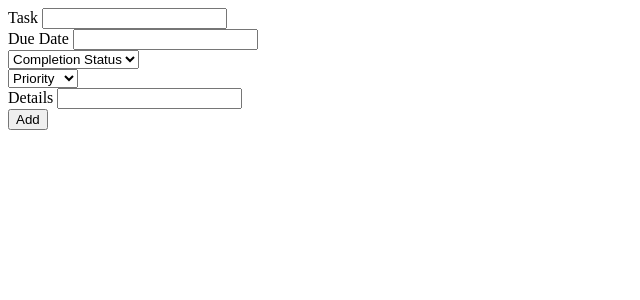
After one commit to KhadijaAhmadova/cs50_final_project, a Flask app: page /add_task in a window 1280 px wide. The commit adds this page. Shown: the top 300 px of the page, without its empty margins (0-640 px from the left). Run offline with Flask 3, Linux system fonts and the light colour scheme; the visitor is signed in with stand-in values (Sample User, id 1).

Commit message:
add task route, form for adding tasks, session_configuration

```diff
--- a/app.py
+++ b/app.py
@@ -1,4 +1,5 @@
-from flask import Flask, request, render_template, redirect, session
+from flask import Flask, request, render_template, redirect, session, url_for
+from flask_session import Session
 from helpers import apology, login_required
 import sqlite3
 from werkzeug.security import generate_password_hash, check_password_hash
@@ -7,7 +8,17 @@ from werkzeug.security import generate_password_hash, check_password_hash
 app = Flask(__name__)
 
 
-app.secret_key = "session_secret_key"
+app.config["SESSION_PERMANENT"] = False
+app.config["SESSION_TYPE"] = "filesystem"
+Session(app)
+
+@app.after_request
+def after_request(response):
+    """Ensure responses aren't cached"""
+    response.headers["Cache-Control"] = "no-cache, no-store, must-revalidate"
+    response.headers["Expires"] = 0
+    response.headers["Pragma"] = "no-cache"
+    return response
 
 
 @app.route("/")
@@ -51,6 +62,10 @@ def register():
         connection.commit()
 
         session["user_id"] = rows[0]["id"]
+
+        cursor.close()
+        connection.close()
+
         return redirect("/")
 
 
@@ -77,6 +92,10 @@ def login():
             return apology("invalid username and/or password")
 
         session["user_id"] = rows[0]["id"]
+
+        cursor.close()
+        connection.close()
+
         return redirect("/")
 
 
@@ -85,3 +104,29 @@ def login():
 def logout():
     session.clear()
     return redirect("/")
+
+
+@app.route("/add_task", methods=["GET", "POST"])
+@login_required
+def add_task():
+
+    if request.method == "GET":
+        return render_template('add_task.html')
+
+    elif request.method == "POST":
+
+        task = request.form.get('task')
+        due = request.form.get('due')
+        completion_status = request.form.get('completion_status')
+        priority = request.form.get('priority')
+        details = request.form.get('details')
+
+        connection = sqlite3.connect("database.db")
+        cursor = connection.cursor()
+
+        cursor.execute("INSERT INTO tasks (task, due, completion_status, priority, details) VALUES (?, ?, ?, ?, ?)", task, due, completion_status, priority, details)
+        connection.commit()
+        cursor.close()
+        connection.close()
+
+        return redirect("/")
--- a/requirements.txt
+++ b/requirements.txt
@@ -9,7 +9,7 @@ tasks will have name, description, due date, priority, completion status
 create a database and connect to it
 create database tables for users and for tasks
 cursor.execute("CREATE TABLE users(id INTEGER PRIMARY KEY, username TEXT NOT NULL, hash TEXT NOT NULL)")
-cursor.execute("CREATE TABLE tasks(id INTEGER PRIMARY KEY, user_id INTEGER NOT NULL, task_name TEXT NOT NULL, due_date TEXT, completion_status TEXT, priority TEXT, details TEXT, FOREIGN KEY (user_id) REFERENCES users (id))")
+cursor.execute("CREATE TABLE tasks(id INTEGER PRIMARY KEY, user_id INTEGER NOT NULL, task TEXT NOT NULL, due TEXT, completion_status TEXT, priority TEXT, details TEXT, FOREIGN KEY (user_id) REFERENCES users (id))")
 connection.commit()
 
 
--- /dev/null
+++ b/templates/add_task.html
@@ -0,0 +1,32 @@
+{% extends "layout.html" %}
+
+{% block title %}Add Task{% endblock %}
+
+{% block content %}
+    <form action="/add_task" method="post">
+        <label for="task">Task</label>
+        <input type="text" name="task" id="task">
+        <br>
+        <label for="due">Due Date</label>
+        <input type="text" name="due" id="due">
+        <br>
+        <select>
+            <option selected>Completion Status</option>
+            <option value="1">Not Started</option>
+            <option value="2">In Progress</option>
+            <option value="3">Done</option>
+        </select>
+        <br>
+        <select>
+            <option selected>Priority</option>
+            <option value="1">Low</option>
+            <option value="2">Medium</option>
+            <option value="3">High</option>
+        </select>
+        <br>
+        <label for="details">Details</label>
+        <input type="text" name="details" id="details">
+        <br>
+        <button type="submit">Add</button>
+    </form>
+{% endblock %}
--- a/templates/index.html
+++ b/templates/index.html
@@ -9,7 +9,7 @@
             <tr>
                 <th>#</th>
                 <th>Task</th>
-                <th>Due Date</th>
+                <th>Due</th>
                 <th>Completion Status</th>
                 <th>Priority</th>
                 <th>Details</th>
@@ -20,7 +20,7 @@
                 <tr>
                     <td>{{ task.id }}</td>
                     <td>{{ task.task_name}}</td>
-                    <td>{{ task.due_date}}</td>
+                    <td>{{ task.due }}</td>
                     <td>{{ task.completion_status}}</td>
                     <td>{{ task.priority}}</td>
                     <td>{{ task.details}}</td>
@@ -28,4 +28,5 @@
             {% endfor %}
         </tbody>
     </table>
+    <a href="{{ url_for('add_task') }}">Add</a>
 {% endblock %}
```
Also changed, not shown: database.db, scripts/main.js (added), 1 other file.
